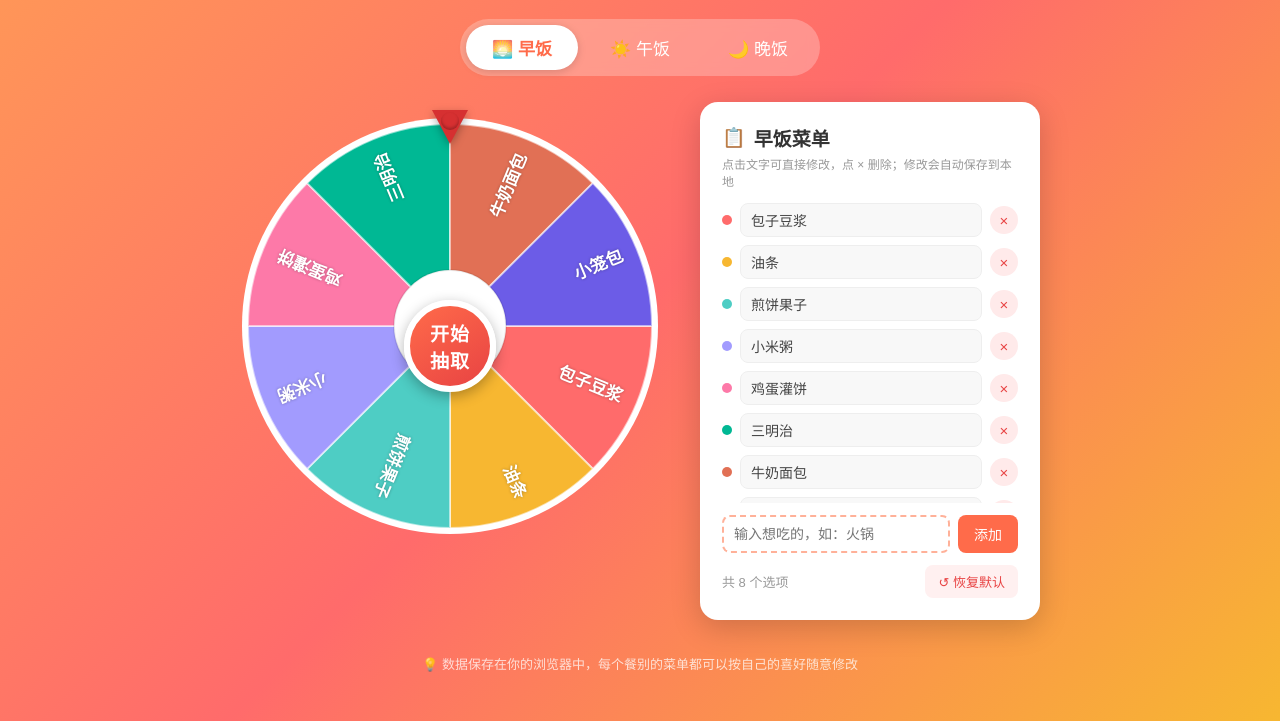
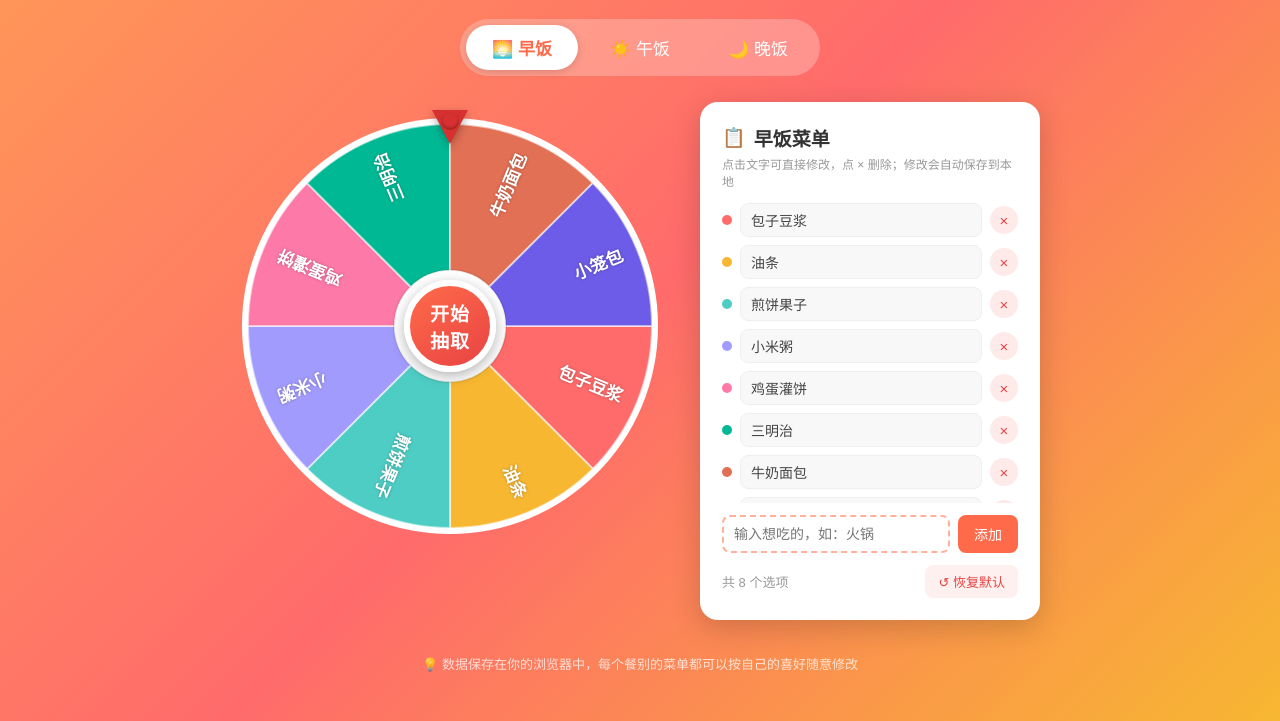
Before and after one commit to heyueeee/chifan, a plain HTML site: page index.html in a window 1280 px wide. Shown: the part 103-824 px from the top of the page. Drawn offline with Linux system fonts and the light colour scheme.

Commit message:
修复：开始按钮未在转盘正中间的问题

```diff
--- a/index.html
+++ b/index.html
@@ -77,7 +77,9 @@
     box-shadow: inset 0 -2px 3px rgba(0,0,0,.25);
   }
 
-  canvas { display: block; margin: 14px auto 0; }
+  .canvas-box { position: relative; width: 420px; margin: 14px auto 0; }
+
+  canvas { display: block; }
 
   .spin-btn {
     position: absolute;
@@ -253,6 +255,7 @@
 
   @media (max-width: 860px) {
     .wheel-wrap { width: 320px; height: 360px; }
+    .canvas-box { width: 320px; }
     canvas { width: 320px !important; height: 320px !important; }
     .spin-btn { width: 76px; height: 76px; font-size: 16px; }
     h1 { font-size: 26px; }
@@ -277,8 +280,10 @@
   <div class="wheel-area">
     <div class="wheel-wrap">
       <div class="pointer"></div>
-      <canvas id="wheel" width="420" height="420"></canvas>
-      <button class="spin-btn" id="spinBtn">开始<br>抽取</button>
+      <div class="canvas-box">
+        <canvas id="wheel" width="420" height="420"></canvas>
+        <button class="spin-btn" id="spinBtn">开始<br>抽取</button>
+      </div>
     </div>
   </div>
 
```
